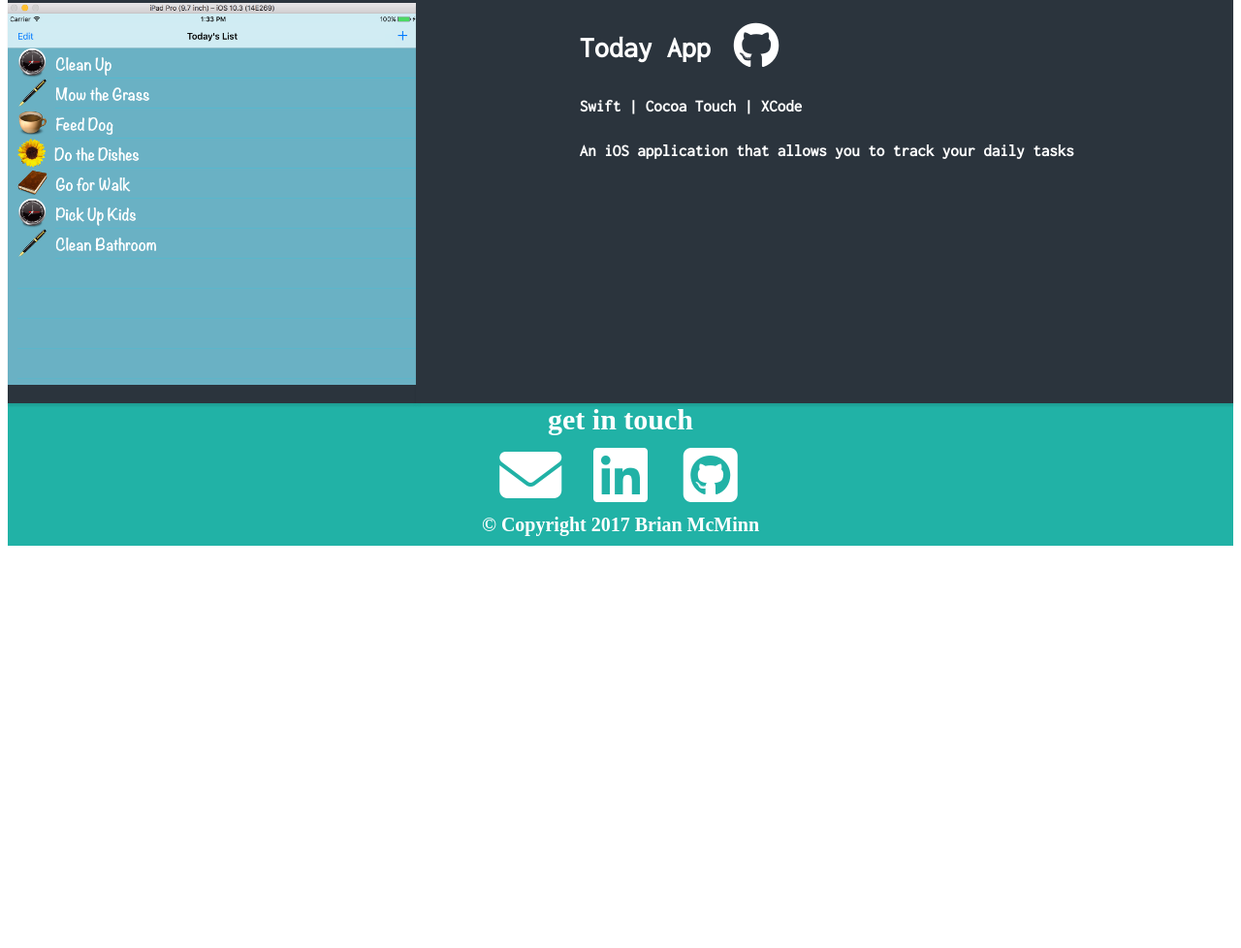
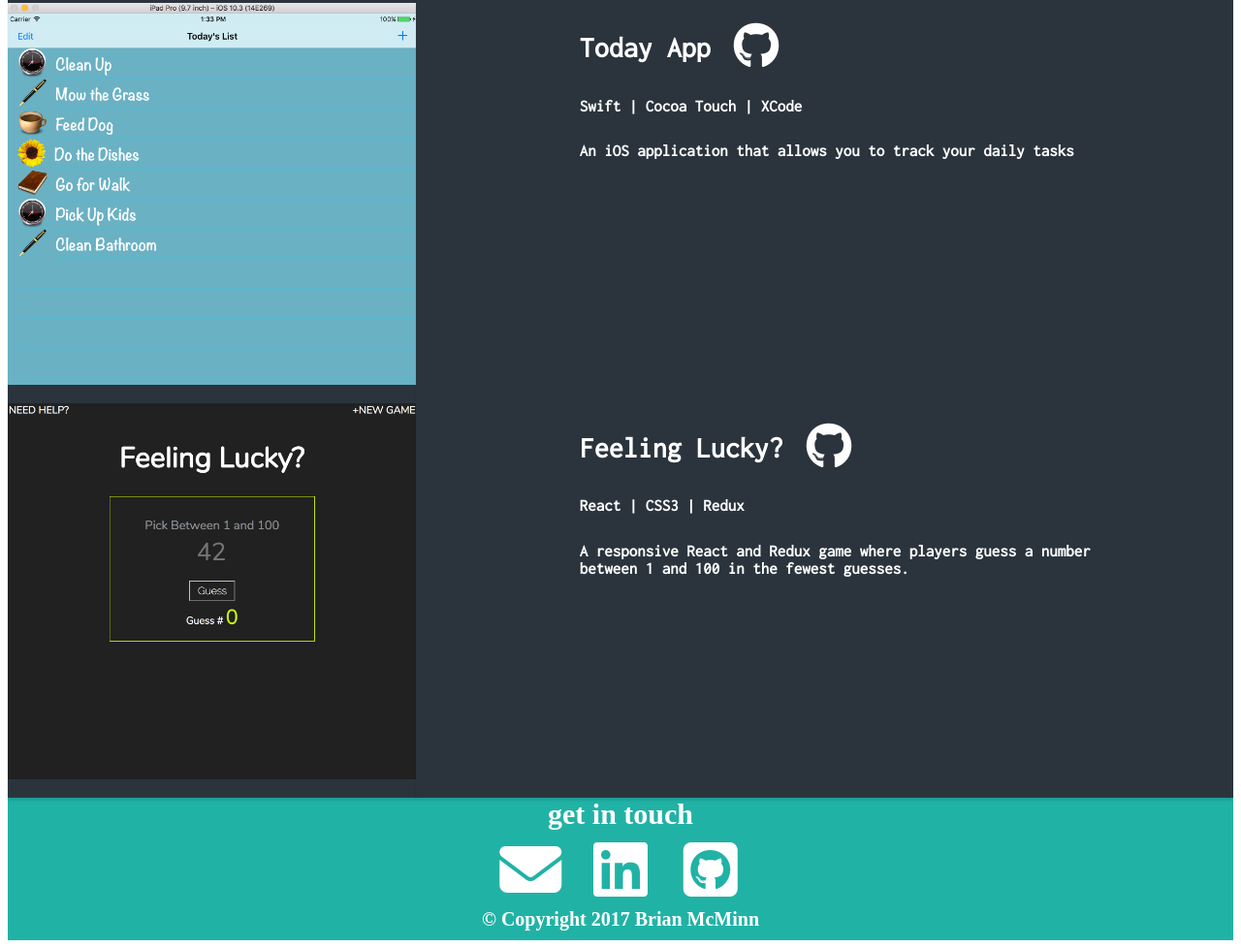
Before and after one commit to brianmsj/brianmsj.github.io, a plain HTML site: page index.html in a window 1280 px wide. Shown: the part 3020-3998 px from the top of the page at 97% size. Before the commit the page ends 3591 px from the top, so only its background shows below. Drawn offline with nearby package versions, Linux system fonts and the light colour scheme.

Commit message:
added new project

```diff
--- a/index.html
+++ b/index.html
@@ -95,7 +95,7 @@
   </div>
   <div class='project-item row' id=virtual-vacay>
    <div class='project-image col-4'>
-    <img src='images/bbimage.png' class='image' alt='virtual vacation login page where you can take a virtual vacation'>
+    <img src='images/bbimage.png' class='image' alt='A learning app where players can learn the periodic table of elements'>
   </div>
   <div class='proj-detail-right col-8'>
    <div class='proj-title-left'>
@@ -111,7 +111,7 @@
  </div>
   <div class='project-item row' id=virtual-vacay>
     <div class='project-image2 col-4'>
-     <img src='./images/today2.png' class='image' alt='virtual vacation login page where you can take a virtual vacation'>
+     <img src='./images/today2.png' class='image' alt='A iOS app where you can track your daily tasks'>
     </div>
    <div class='proj-detail-right col-8'>
     <div class='proj-title-right'>
@@ -123,6 +123,22 @@
      </h5>
    </div>
    </div>
+  </div>
+  <div class='project-item row' id=virtual-vacay>
+    <div class='project-image col-4'>
+     <a href='https://arcane-falls-91526.herokuapp.com/'>
+     <img src='images/feelinglucky.png' class='image' alt='A game where players can guess numbers between 1 and 100'>
+     </a>
+    </div>
+     <div class='proj-detail-right col-8'>
+      <div class='proj-title-right'>
+       <a href='https://arcane-falls-91526.herokuapp.com/'><h3 class='project-title-text'>Feeling Lucky?</h3></a>
+        <a href='https://github.com/simgill13/Felling-Lucky' class='social-footer'>
+         <i class='fa fa-github fa-3x' aria-hidden='true'></i></a>
+        <h5 class='project-tech'>React | CSS3 | Redux</h5>
+        <h5 class='project-tech'>A responsive React and Redux game where players guess a number between 1 and 100 in the fewest guesses.</h5>
+      </div>
+    </div>
   </div>
  </section>
 </main>
```
Also changed, not shown: images/feelinglucky.png (added).
